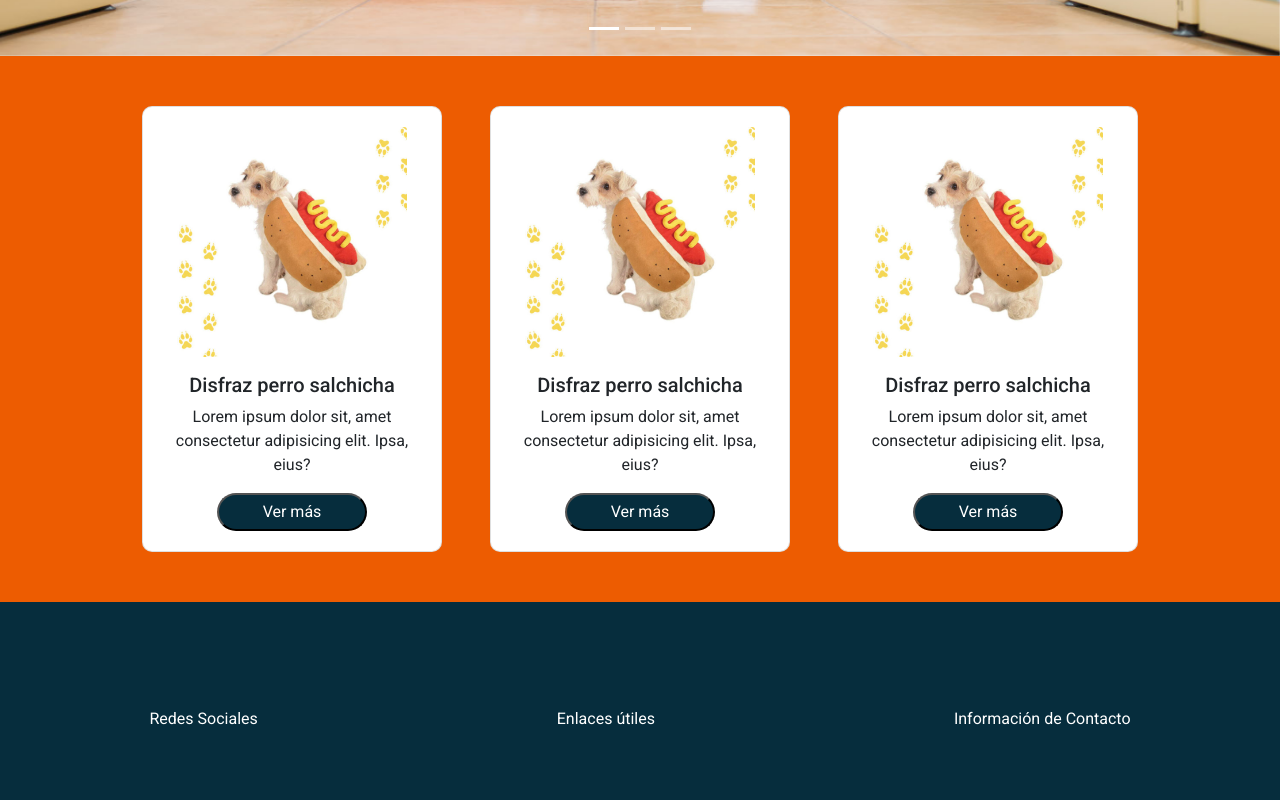
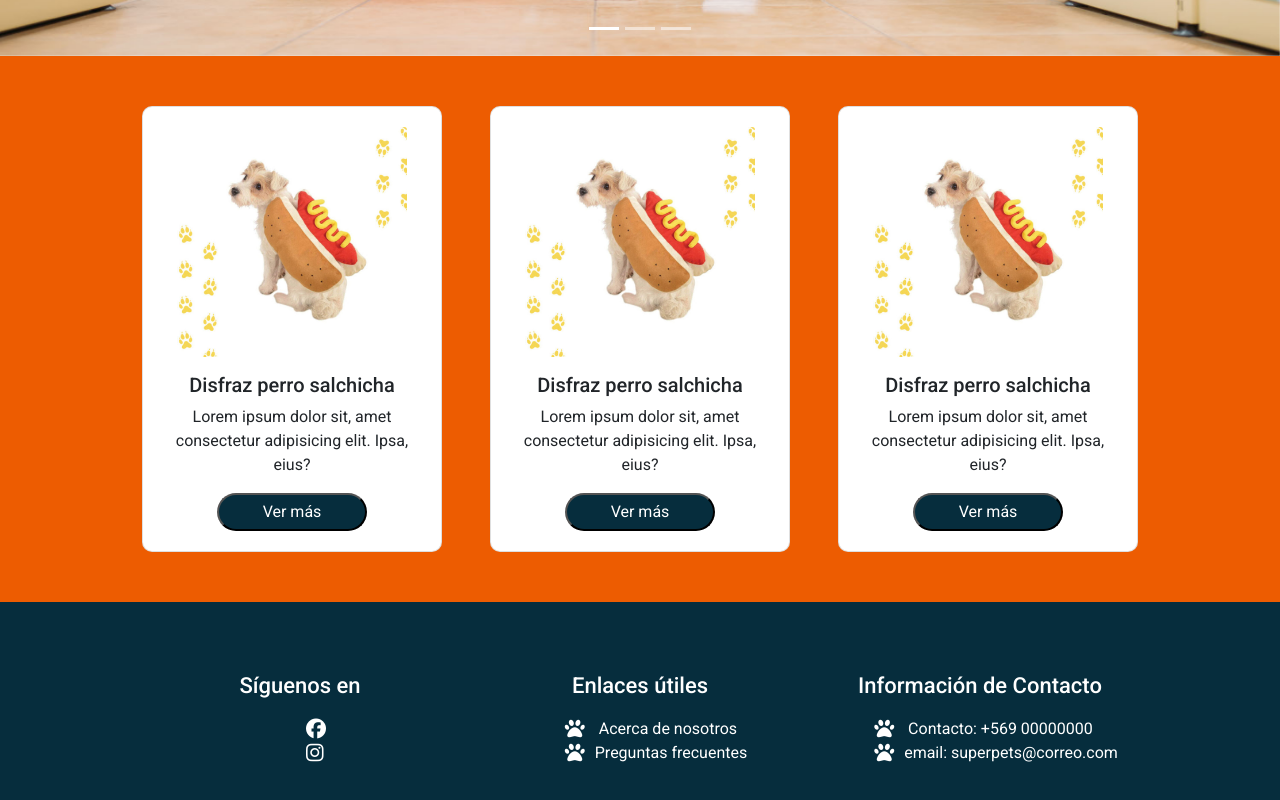
Before and after one commit to Lucmunoz/superpets, a React (Vite) app in the folder frontend/: page /#/ in a window 1280 px wide. Shown: the part 449-1249 px from the top of the page. Built offline with nearby package versions, Linux system fonts and the light colour scheme.

Commit message:
Se ajusta componente Footer y sus estilos

```diff
--- a/frontend/src/components/Footer.jsx
+++ b/frontend/src/components/Footer.jsx
@@ -1,16 +1,47 @@
+import { Link } from 'react-router-dom'
+
 const Footer = () => {
   return (
     <footer>
       <div>
-        <p>Redes Sociales</p>
+        <h3>Síguenos en</h3>
+        <ul>
+          <li>
+            <a target='_blank' href='https://www.facebook.com/' rel='noreferrer'>
+              <i className='fa-brands fa-facebook fa-lg' />
+            </a>
+          </li>
+          <li>
+            <a target='_blank' href='https://www.instagram.com/' rel='noreferrer'>
+              <i className='fa-brands fa-instagram fa-lg' />
+            </a>
+          </li>
+        </ul>
+      </div>
+
+      <div>
+        <h3>
+          Enlaces útiles
+        </h3>
+        <ul>
+          <li>
+            <i className='fa-solid fa-paw fa-lg' />
+            <Link> Acerca de nosotros</Link>
+          </li>
+          <li>
+            <i className='fa-solid fa-paw fa-lg' />
+            <Link>
+              Preguntas frecuentes
+            </Link>
+          </li>
+        </ul>
       </div>
       <div>
-        <p>
-          Enlaces útiles
-        </p>
-      </div>
-      <div>
-        <p>Información de Contacto</p>
+        <h3>Información de Contacto</h3>
+        <ul>
+          <li>  <i className='fa-solid fa-paw fa-lg' /> Contacto: +569 00000000</li>
+          <li>  <i className='fa-solid fa-paw fa-lg' />email: superpets@correo.com</li>
+        </ul>
       </div>
 
     </footer>
--- a/frontend/src/main.css
+++ b/frontend/src/main.css
@@ -86,9 +86,43 @@ footer {
   color: #fff;
   display: flex;
   flex-wrap: wrap;
-  justify-content: space-around;
+  gap: 40px;
+  justify-content: center;
   align-items: center;
 }
+
+footer div {
+  width: 300px;
+  height: 100px;
+  display: flex;
+  flex-direction: column;
+  align-items: center;
+  justify-content: center;
+}
+
+footer h3 {
+  font-size: 22px;
+  padding-bottom: 10px;
+}
+
+footer div ul li {
+  list-style-type: none;
+}
+
+.fa-paw {
+  padding-right: 10px;
+}
+
+footer div a {
+  text-decoration: none;
+  color: #fff;
+  transition: 0.3 ease;
+}
+
+footer div a:hover {
+  color: #fff;
+}
+
 
 
 /* media-queries */
```
